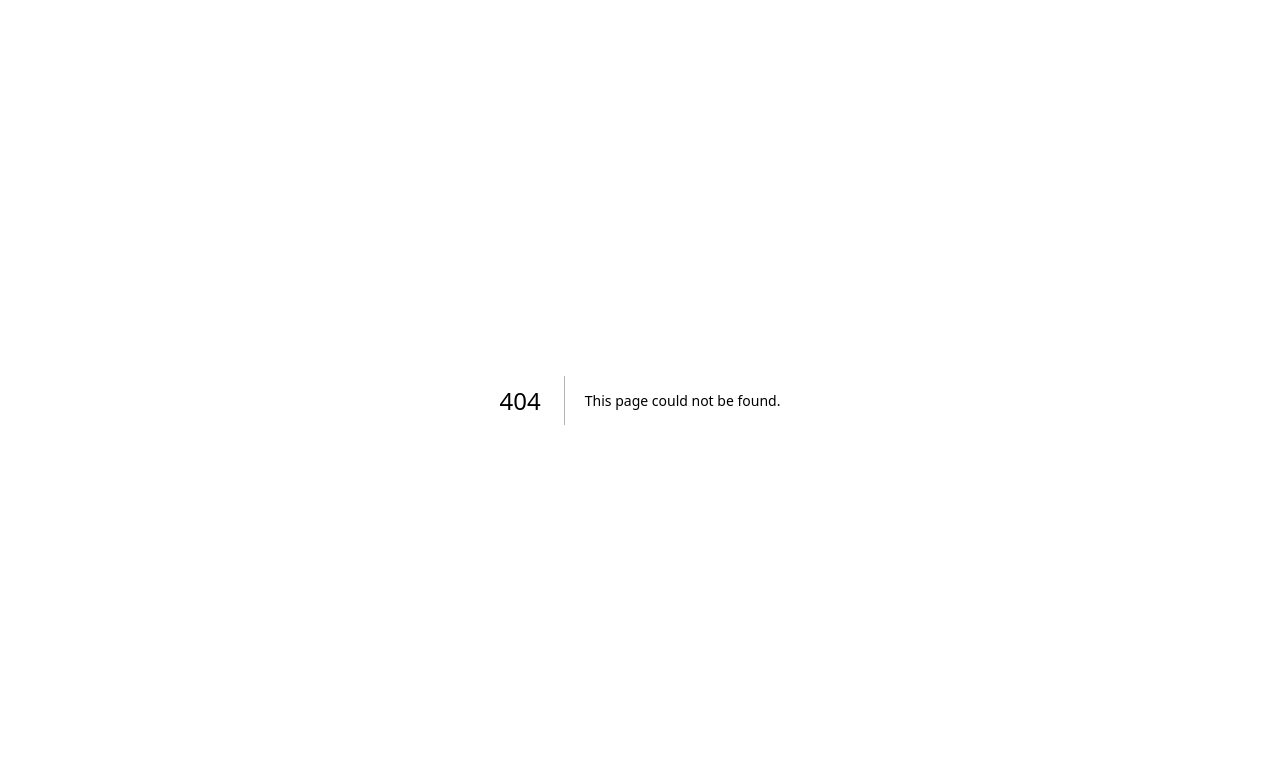
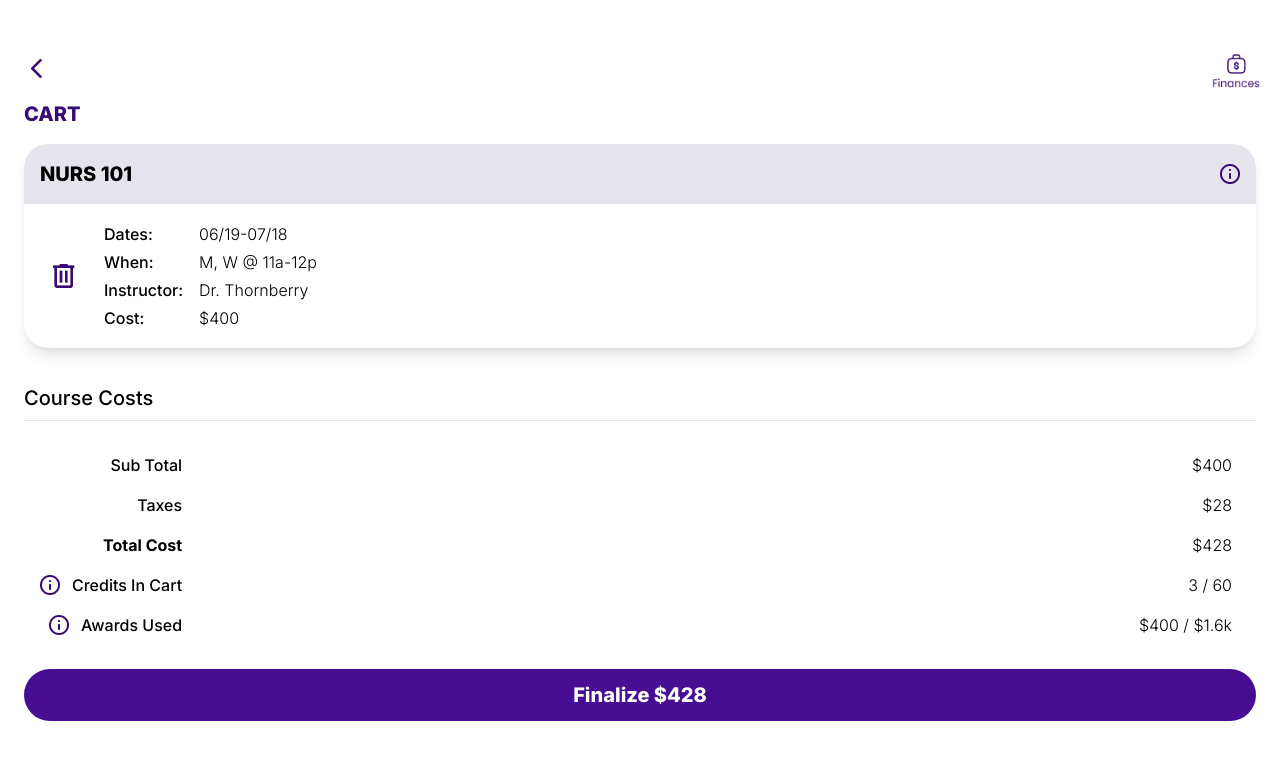
Before and after one commit to AnthonyQuispe/Course-Savers, a Next.js app: page /check-out in a window 1280 px wide. Before the commit this address had no page. Shown: the top 760 px of the page. Built offline with nearby package versions, Linux system fonts and the light colour scheme.

Commit message:
Completed the styling for the Check Out page.

```diff
--- /dev/null
+++ b/src/app/check-out/page.tsx
@@ -0,0 +1,67 @@
+import Image from "next/image";
+import backButtonIcon from "../../../public/icons/back-button-icon.png";
+import financesIcon from "../../../public/icons/finances-icon.png";
+import infoIcon from "../../../public/icons/info-icon.png";
+import trashIcon from "../../../public/icons/trash-icon.png";
+
+export default function CheckOut() {
+    return (
+        <div className="pt-[44px]">
+            <div className="flex items-center justify-between pl-3 pr-5">
+                <Image src={backButtonIcon} alt="back button" />
+                <Image className="w-12 h-12" src={financesIcon} alt="finances button" />
+            </div>
+            <section className="p-6 pt-2">
+                <p className=" pb-4 text-DarkPurp text-xl font-extrabold">CART</p>
+                    <article className="rounded-3xl shadow-lg">
+                        <div className="bg-GrayPurp flex items-center justify-between p-4 rounded-t-3xl">
+                            <h2 className="text-xl font-extrabold">NURS 101</h2>
+                            <Image src={infoIcon} alt="More info button" />
+                        </div>
+                        <div className="flex items-center p-4 leading-7">
+                            <Image src={trashIcon} alt="delete button" />
+                            <div className="mx-4 font-medium">
+                                <p>Dates:</p>
+                                <p>When:</p>
+                                <p>Instructor:</p>
+                                <p>Cost:</p>
+                            </div>
+                            <div className=" font-light">
+                                <p>06/19-07/18</p>
+                                <p>M, W @ 11a-12p</p>
+                                <p>Dr. Thornberry</p>
+                                <p>$400</p>
+                            </div>
+                        </div>
+                    </article>
+            </section>
+            <section className="px-6">
+                <h2 className=" text-xl font-medium pt-3 pb-2">Course Costs</h2>
+                <hr className=" text-GrayDivider"></hr>
+                <div className="flex leading-10 justify-between pt-6 pl-4 pr-6 pb-6">
+                    <div className=" font-medium text-right mr-8">
+                        <p>Sub Total</p>
+                        <p>Taxes</p>
+                        <p className=" font-bold">Total Cost</p>
+                        <div className="flex items-center justify-end">
+                            <Image src={infoIcon} alt="credits in cart info button" />
+                            <p className="ml-3">Credits In Cart</p>
+                        </div>
+                        <div className="flex items-center justify-end">
+                            <Image src={infoIcon} alt="awards used info button" />
+                            <p className="ml-3">Awards Used</p>
+                        </div>
+                    </div>
+                    <div className=" font-light text-right">
+                        <p>$400</p>
+                        <p>$28</p>
+                        <p>$428</p>
+                        <p>3 / 60</p>
+                        <p>$400 / $1.6k</p>
+                    </div>
+                </div>
+                <button className="bg-PrimaryPurp rounded-full w-full p-3 text-white text-xl font-extrabold">Finalize $428</button>
+            </section>
+        </div>
+    )
+}
--- a/src/app/loading.tsx
+++ b/src/app/loading.tsx
@@ -1,7 +1,7 @@
 export default function loading() {
   return (
-    <div>
-      <h1>Loading...</h1>
+    <div className="w-screen h-screen bg-white flex items-center justify-center">
+      <h1 className="text-xl text-PrimaryPurp font-extrabold">Loading...</h1>
     </div>
   );
 }
--- a/src/app/results/page.tsx
+++ b/src/app/results/page.tsx
@@ -98,7 +98,7 @@ export default async function Results() {
             <div>
                 <div className="p-6">
                     <h2 className=" text-DarkPurp text-xl font-extrabold pt-10 pb-3">SELECT CLASSES</h2>
-                    <p>Results for: </p><span></span>
+                    <p>Results for: </p><span className=" italic"></span>
                 </div>
                 <section>
                     <ResultsClassElement resultData={foundClasses} />
```
Also changed, not shown: public/icons/finances-icon.png (added), public/icons/trash-icon.png (added).
